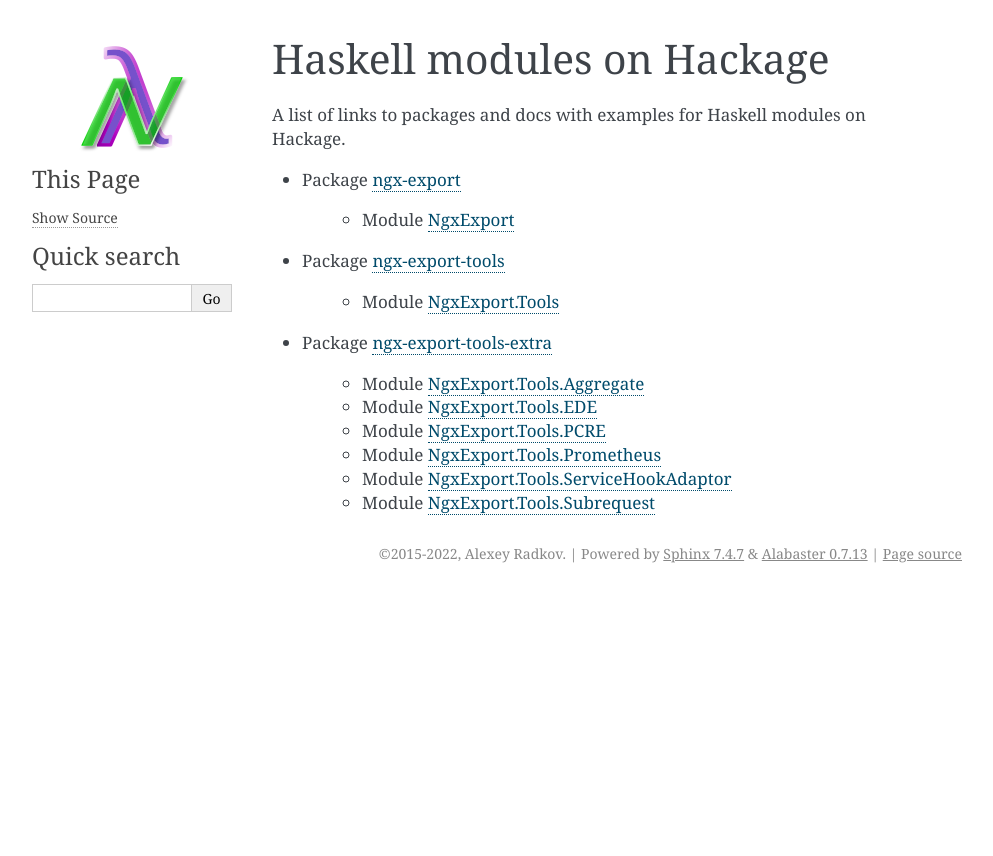
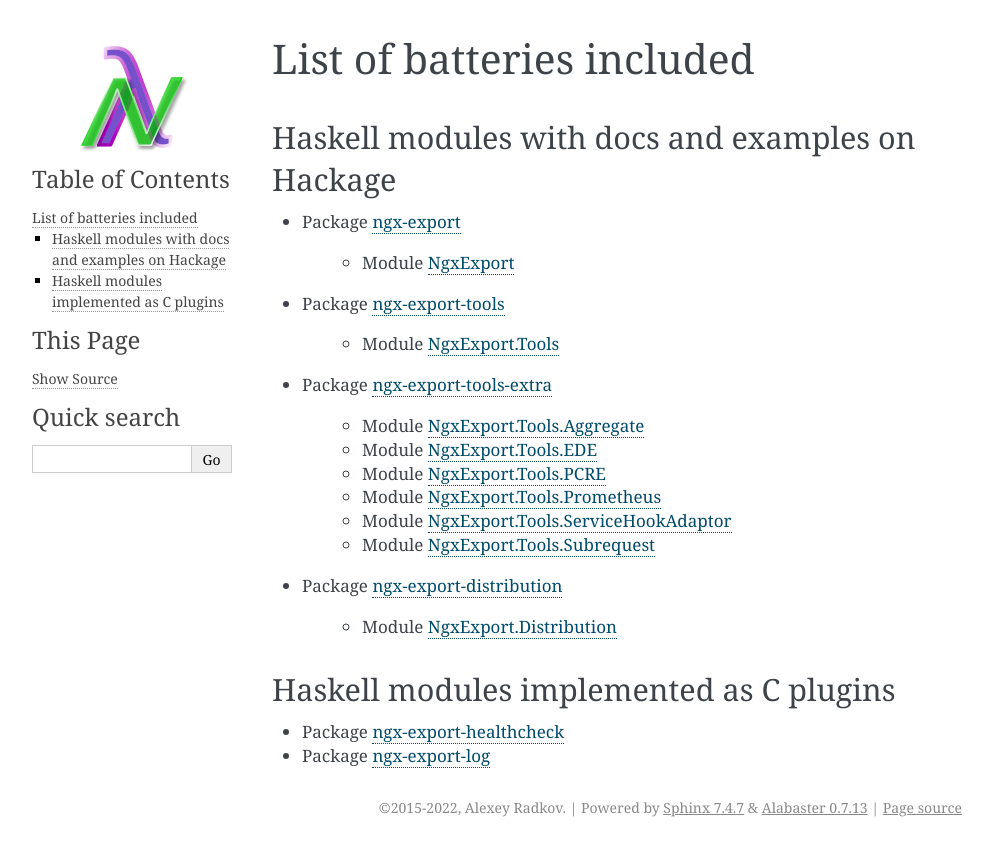
Before and after one commit to lyokha/nginx-haskell-module, a Sphinx documentation site: the page built from docs/list_of_batteries_included.rst, in a window 1280 px wide. Shown: the top 856 px of the page, without its empty margins (148-1141 px from the left). Built offline with Sphinx 7.4.7, drawn with Linux system fonts in a browser that asks for light colours.

Commit message:
added list of batteries included [ci skip]

```diff
--- a/docs/conf.py
+++ b/docs/conf.py
@@ -2,7 +2,7 @@ project = u'nginx-haskell-module'
 author = u'Alexey Radkov'
 copyright = u'2015-2022, Alexey Radkov'
 
-version = '3.1.0'
+version = '3.1.1'
 
 html_title = u'Nginx Haskell module'
 html_logo = 'images/nginx-haskell-module-120.png'
--- a/docs/index.rst
+++ b/docs/index.rst
@@ -5,4 +5,4 @@ Nginx Haskell module
    :maxdepth: 3
 
    yet-another-doc-with-examples/nginx-haskell-module-yadwe.rst
-   haskell_modules_on_hackage.rst
+   list_of_batteries_included.rst
--- a/docs/haskell_modules_on_hackage.rst
+++ b/docs/list_of_batteries_included.rst
@@ -1,8 +1,8 @@
-Haskell modules on Hackage
+List of batteries included
 ==========================
 
-A list of links to packages and docs with examples for Haskell modules on
-Hackage.
+Haskell modules with docs and examples on Hackage
+-------------------------------------------------
 
 * Package `ngx-export <https://hackage.haskell.org/package/ngx-export>`__
 
@@ -20,3 +20,14 @@ Hackage.
     * Module `NgxExport.Tools.Prometheus <https://hackage.haskell.org/package/ngx-export-tools-extra/docs/NgxExport-Tools-Prometheus.html>`__
     * Module `NgxExport.Tools.ServiceHookAdaptor <https://hackage.haskell.org/package/ngx-export-tools-extra/docs/NgxExport-Tools-ServiceHookAdaptor.html>`__
     * Module `NgxExport.Tools.Subrequest <https://hackage.haskell.org/package/ngx-export-tools-extra/docs/NgxExport-Tools-Subrequest.html>`__
+
+* Package `ngx-export-distribution <https://hackage.haskell.org/package/ngx-export-distribution>`__
+
+    * Module `NgxExport.Distribution <https://hackage.haskell.org/package/ngx-export-distribution/docs/NgxExport-Distribution.html>`__
+
+Haskell modules implemented as C plugins
+----------------------------------------
+
+* Package `ngx-export-healthcheck <https://github.com/lyokha/nginx-healthcheck-plugin>`__
+
+* Package `ngx-export-log <https://github.com/lyokha/nginx-log-plugin>`__
```
